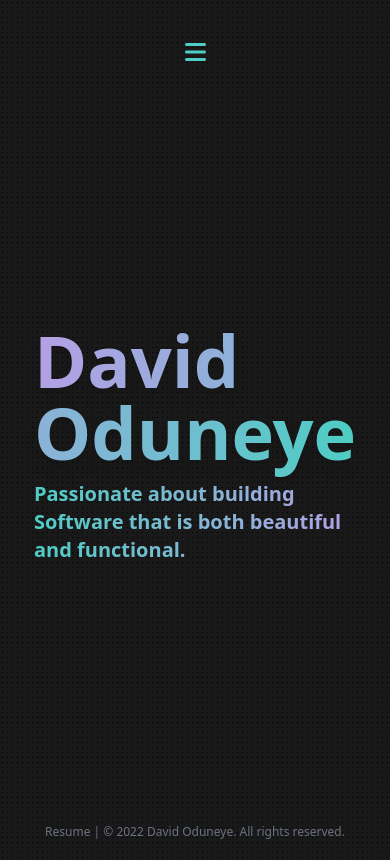
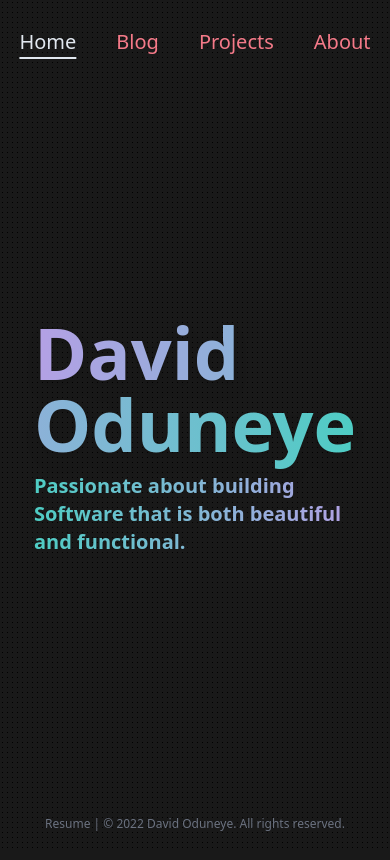
Before and after one commit to DOOduneye/portfolio, a Next.js app: page / in a window 390 px wide. Built offline with nearby package versions, Linux system fonts and the light colour scheme.

Commit message:
social links

```diff
--- a/components/Navigation/Navigation.js
+++ b/components/Navigation/Navigation.js
@@ -41,23 +41,21 @@ export default function Navigation() {
 
     return active ? (
         <MotionNavContainer variants={variants} initial="hidden" animate="animate">
-            <Section className="pt-5 hidden sm:flex">
+            <Section className="pt-5 flex">
                 <NavItem title={'Home'} link={'/'} />
                 <NavItem title={'Blog'} link={'/posts'} />
                 <NavItem title={'Projects'} link={'/projects'} />
                 <NavItem title={'About'} link={'/about'} />
                 {/* <NavItem title={"Uses"} link={"/uses"} /> */}
-                <Social />
 
                 {/* <Section>
                     <ThemeToggle />
                 </Section> */}
 
             </Section>
+            <Section className="sm:flex block justify-center">
+                </Section>
 
-            <Section className="pt-10 flex sm:hidden">
-                <FontAwesomeIcon icon={faBars} className="text-[#4ECDC4] text-2xl md:hidden" />
-            </Section>
         </MotionNavContainer>
 
     ) : (
```
